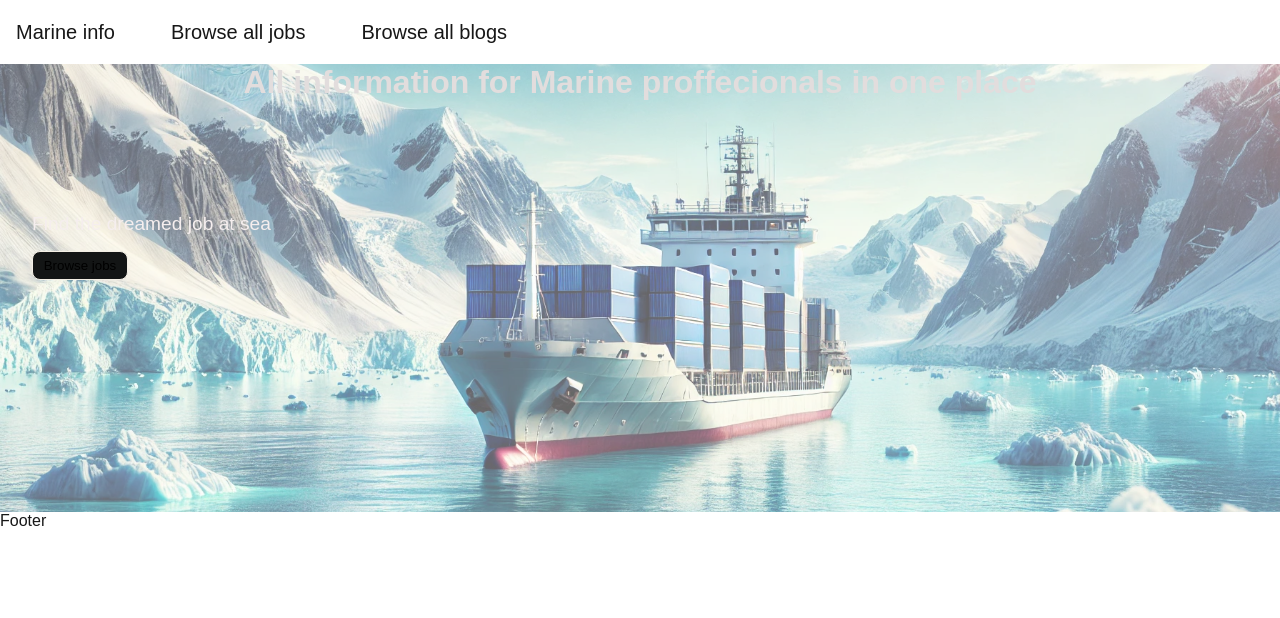
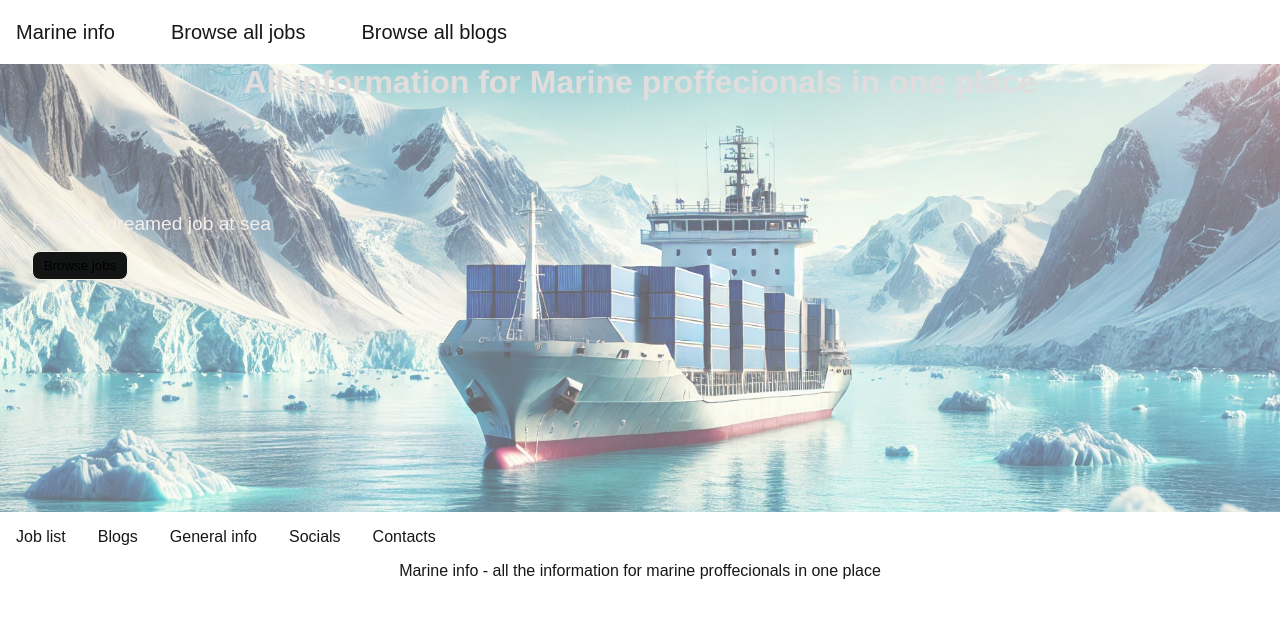
Before and after one commit to KostovPV/info-app, a Next.js app: page / in a window 1280 px wide. Shown: the top 618 px of the page. Built offline with nearby package versions, Linux system fonts and the light colour scheme.

Commit message:
Footer edited

```diff
--- a/app/components/Footer/Footer.js
+++ b/app/components/Footer/Footer.js
@@ -4,7 +4,18 @@ import styles from './Footer.module.css';
 export default function Footer() {
     return (
         <div className={styles.footer}>
-         Footer
+            <div className={styles.footerMain}>
+                <ul>
+                    <li>Job list</li>
+                    <li>Blogs</li>
+                    <li>General info</li>
+                    <li>Socials</li>
+                    <li>Contacts</li>
+                </ul>
+            </div>
+            <div className={styles.footerText}>
+                Marine info - all the information for marine proffecionals in one place
+            </div>
         </div>
     )
 }
--- a/app/components/Footer/Footer.module.css
+++ b/app/components/Footer/Footer.module.css
@@ -0,0 +1,21 @@
+.footer {
+    display: flex;
+    flex-direction: column;
+    height: 10rem;
+    margin-bottom: 0;
+}
+.footerMain{
+    width:100%;
+
+    display: flex;
+}
+.footerMain ul li{
+    display: inline-block;
+    padding: 1rem;
+}
+
+.footerText{
+    text-align: center;
+    /* margin-top: 2rem; */
+    margin-bottom: 1rem;
+}
```
